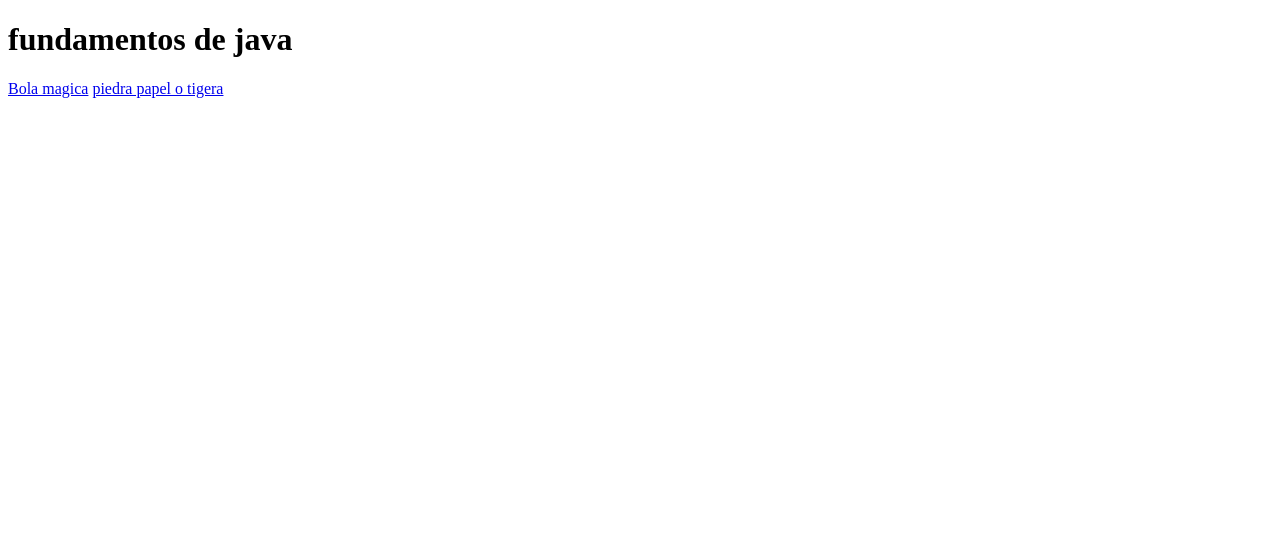
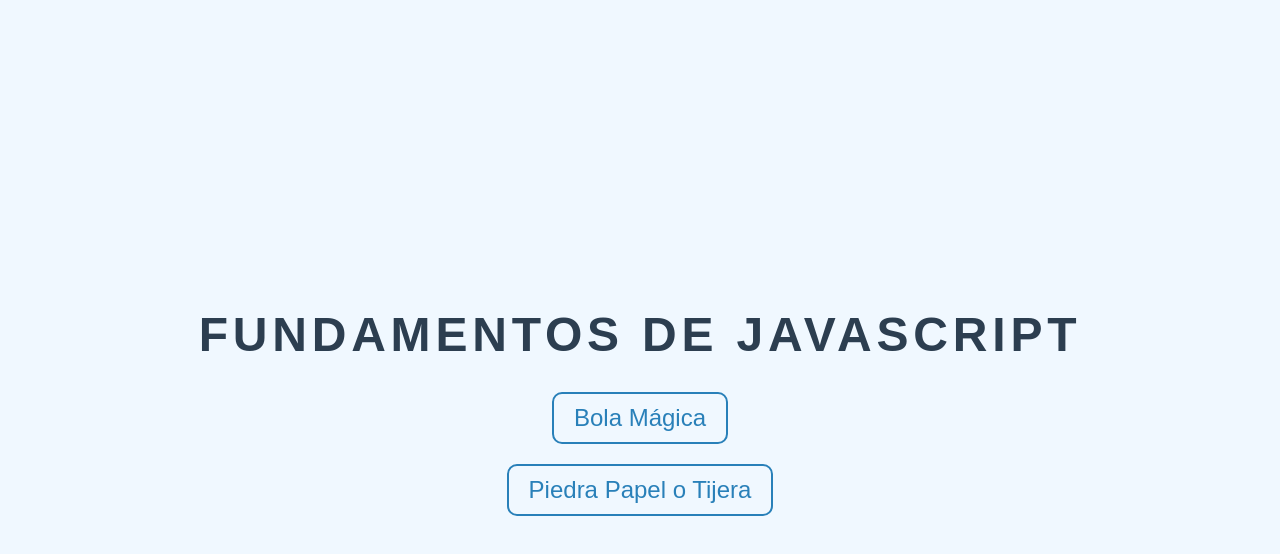
Before and after one commit to EliudCorona/FundamentosJS, a plain HTML site: page index.html in a window 1280 px wide. Drawn offline with Linux system fonts and the light colour scheme.

Commit message:
fundamentos

```diff
--- a/index.html
+++ b/index.html
@@ -4,10 +4,52 @@
     <meta charset="UTF-8">
     <meta name="viewport" content="width=device-width, initial-scale=1.0">
     <title>Fundamentos Javascript</title>
+    <style>
+        body {
+            font-family: 'Arial', sans-serif;
+            background-color: #f0f8ff;
+            color: #333;
+            margin: 0;
+            padding: 0;
+            display: flex;
+            flex-direction: column;
+            align-items: center;
+            justify-content: center;
+            height: 100vh;
+        }
+
+        h1 {
+            color: #2c3e50;
+            font-size: 3rem;
+            text-transform: uppercase;
+            letter-spacing: 0.1em;
+            margin-bottom: 20px;
+        }
+
+        a {
+            text-decoration: none;
+            color: #2980b9;
+            font-size: 1.5rem;
+            margin: 10px;
+            padding: 10px 20px;
+            border: 2px solid #2980b9;
+            border-radius: 10px;
+            transition: background-color 0.3s, color 0.3s;
+        }
+
+        a:hover {
+            background-color: #2980b9;
+            color: #fff;
+        }
+
+        a:active {
+            background-color: #1c5986;
+        }
+    </style>
 </head>
 <body>
-    <h1>fundamentos de java</h1>
-    <a href="./conceptos/eightball.html">Bola magica</a>
-    <a href="./conceptos/prs.html">piedra papel o tigera</a>
+    <h1>Fundamentos de JavaScript</h1>
+    <a href="./conceptos/eightball.html">Bola Mágica</a>
+    <a href="./conceptos/prs.html">Piedra Papel o Tijera</a>
 </body>
 </html>
```
